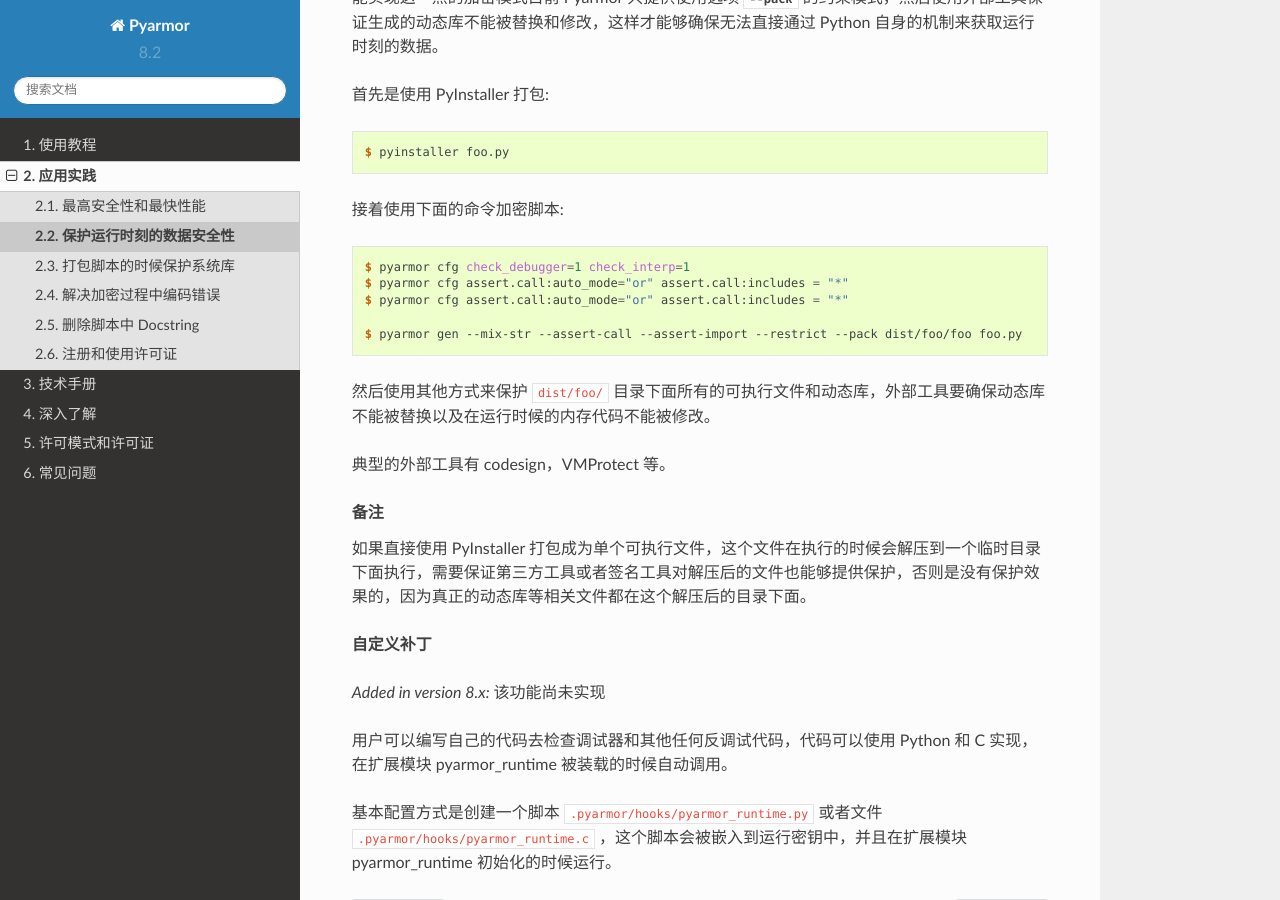
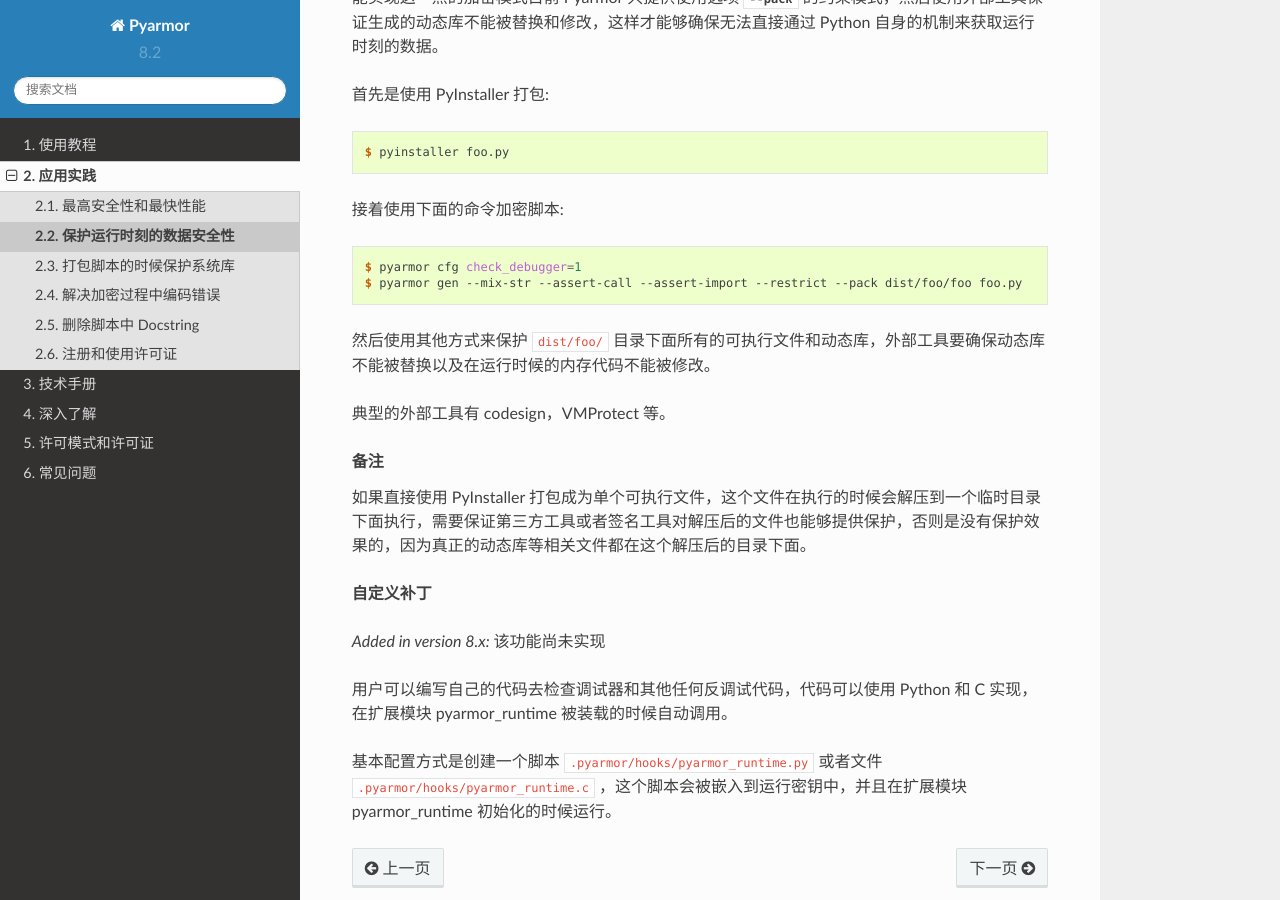
Before and after one commit to dashingsoft/pyarmor-docs-zh, a Sphinx documentation site: the page built from docs/how-to/protection.rst, in a window 1280 px wide and 900 px high, scrolled down 758 px. Built offline with Sphinx 7.4.7 and the Read the Docs theme 2.0.0, drawn with Linux system fonts in a browser that asks for light colours; pages that are not in the unit, such as notebooks, are missing from menus.

Commit message:
Refine doc

```diff
--- a/docs/how-to/obfuscation.rst
+++ b/docs/how-to/obfuscation.rst
@@ -27,9 +27,7 @@
 
 Pyarmor 对使用 PyInstaller 打包进行发布的方式提供了特别的保护，这种模式下面可以对系统库进行加密和保护，确保其不能被替换。下面是必须使用的选项::
 
-    $ pyarmor cfg assert.call:auto_mode="or" assert.call:includes = "*"
-    $ pyarmor cfg assert.call:auto_mode="or" assert.call:includes = "*"
-
+    $ pyinstaller foo.py
     $ pyarmor gen --assert-call --assert-import --restrict --pack dist/foo/foo foo.py
 
 其他选项可以根据需要进行配置。
--- a/docs/how-to/protection.rst
+++ b/docs/how-to/protection.rst
@@ -35,10 +35,7 @@
 
 接着使用下面的命令加密脚本::
 
-    $ pyarmor cfg check_debugger=1 check_interp=1
-    $ pyarmor cfg assert.call:auto_mode="or" assert.call:includes = "*"
-    $ pyarmor cfg assert.call:auto_mode="or" assert.call:includes = "*"
-
+    $ pyarmor cfg check_debugger=1
     $ pyarmor gen --mix-str --assert-call --assert-import --restrict --pack dist/foo/foo foo.py
 
 然后使用其他方式来保护 :file:`dist/foo/` 目录下面所有的可执行文件和动态库，外部工具要确保动态库不能被替换以及在运行时候的内存代码不能被修改。
```
